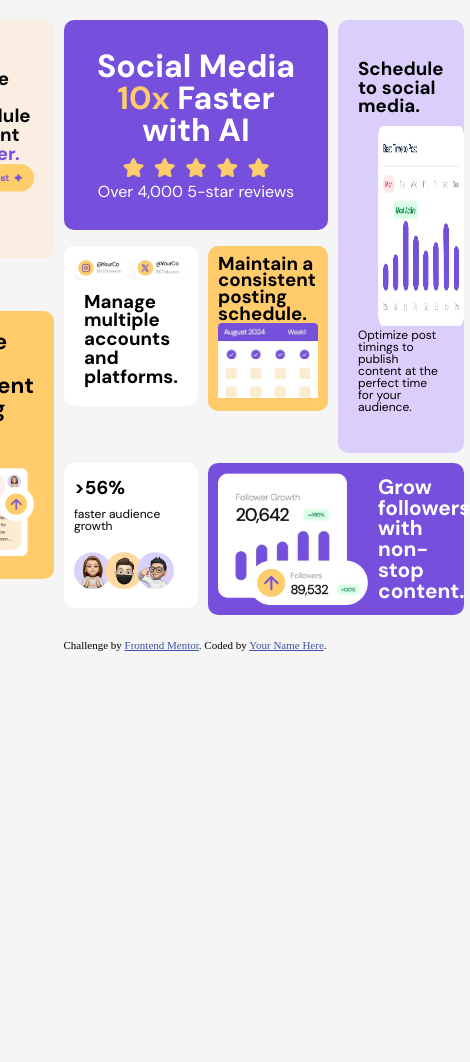
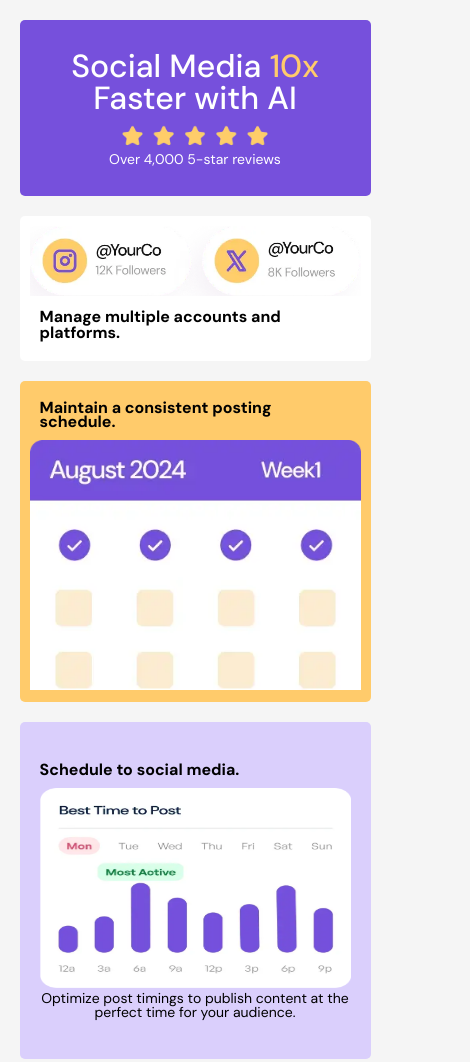
Before and after one commit to Ayomide00712/bento-grid-main, a plain HTML site: page index.html in a window 390 px wide. Shown: the top 1062 px of the page, 470 px wide, since content can reach past the window. Before the commit the page ends 844 px from the top, so only its background shows below. Drawn offline with Linux system fonts and the light colour scheme.

Commit message:
adding responsiveness

```diff
--- a/index.html
+++ b/index.html
@@ -11,8 +11,7 @@
 
   <!-- Feel free to remove these styles or customise in your own stylesheet 👍 -->
   <style>
-    .attribution { font-size: 11px; text-align: center; }
-    .attribution a { color: hsl(228, 45%, 44%); }
+
   </style>
 </head>
 <body>
@@ -60,7 +59,7 @@
 
   <div class="attribution">
     Challenge by <a href="https://www.frontendmentor.io?ref=challenge">Frontend Mentor</a>.
-    Coded by <a href="#">Your Name Here</a>.
+    Coded by <a href="#">Alkassim usman</a>.
   </div>
 </body>
 </html>
--- a/style.css
+++ b/style.css
@@ -46,6 +46,8 @@ body{
     font-size: 16px;
     background: var(--light-yellow);
     padding: 50px 20px;
+    grid-column: span 1;
+    grid-row: span 1;
 }
 .num1 h3 span{
     color: var(--dark-purple);
@@ -58,7 +60,7 @@ body{
     grid-row: span 1;
     grid-column: span 2;
     background: var(--dark-purple);
-    padding: 30px 20px;
+    padding: 30px ;
     text-align: center;
 }
 .num2 h3 {
@@ -94,6 +96,7 @@ body{
 }
 .num3 p{
     font-size: 12px;
+    text-align: center;
 }
 .num4{
     grid-column: span 1;
@@ -115,6 +118,7 @@ body{
 }
 .num5 h3{
     padding: 10px;
+    font-size: 1.5rem;
 }
 .num6{
     grid-column: span 1;
@@ -124,6 +128,10 @@ body{
    padding:   10px;
    margin-top: -65px;
    line-height: .9;
+}
+.num6 h3{
+    padding: 10px;
+    font-size: 1.4rem;
 }
 .num6 img{
     width: 100px;
@@ -142,7 +150,7 @@ body{
     margin-bottom: 20px;
 }
 .num7 img{
-    width: 100px;
+    width: 150px;
 }
 .num8{
     grid-column: span 2;
@@ -163,3 +171,94 @@ body{
     margin-right: 10px;
     font-weight: 200;
 }
+.attribution {
+    font-size: 16px;
+    text-align: center;
+    padding: 20px;
+}
+.attribution a {
+    color: hsl(228, 45%, 44%);
+ }
+
+ @media(max-width: 1200px){
+    .sub-container{
+        grid-template-columns:  repeat(3, 1fr);
+    }
+ }
+ @media(max-width: 900px){
+    .container{
+        width: 90%;
+    }
+    .sub-container{
+        grid-template-columns: repeat(2, 1fr);
+    }
+    .num2{
+        grid-column: span 1;
+    }
+    .num3 img{
+        position: unset;
+    }
+    .num5, .num6{
+        margin-top: 0;
+    }
+    .num8{
+        grid-column: span 1;
+        flex-direction: column;
+    }
+ }
+ @media(max-width: 600px){
+    .box{
+        border-radius: 5px;
+    }
+    .sub-container{
+        grid-template-columns: 1fr;
+        gap: 20px;
+    }
+    .num1{
+        grid-column: 1;
+        grid-row: 8;
+        padding: 20px;
+    }
+    .num2 h3{
+        font-weight: 500;
+    }
+    .num5{
+        grid-column: 1;
+        grid-row: 2;
+    }
+    .num6{
+        grid-column: 1;
+        grid-row: 3;
+    }
+
+    .num6 img {
+        width: 100%;
+    }
+    .num7{
+        grid-column: 1;
+        grid-row: 7;
+    }
+
+    .num8{
+        grid-column: 1;
+        grid-row: 6;
+    }
+    .num8 h3{
+        text-align: center;
+    }
+    .num8 img{
+        width: 50%;
+    }
+     .num2  {
+        padding: 30px 30px;
+    }
+
+    .num1 h3, .num3 h3, .num4 h3, .num5 h3, .num6 h3, .num7 h3, .num8 h3 {
+        font-size: 1rem;
+    }
+
+    .num2 p, .num3 p, .num4 p, .num5 p, .num6 p, .num7 p {
+        font-size: 14px;
+    }
+
+ }
```
